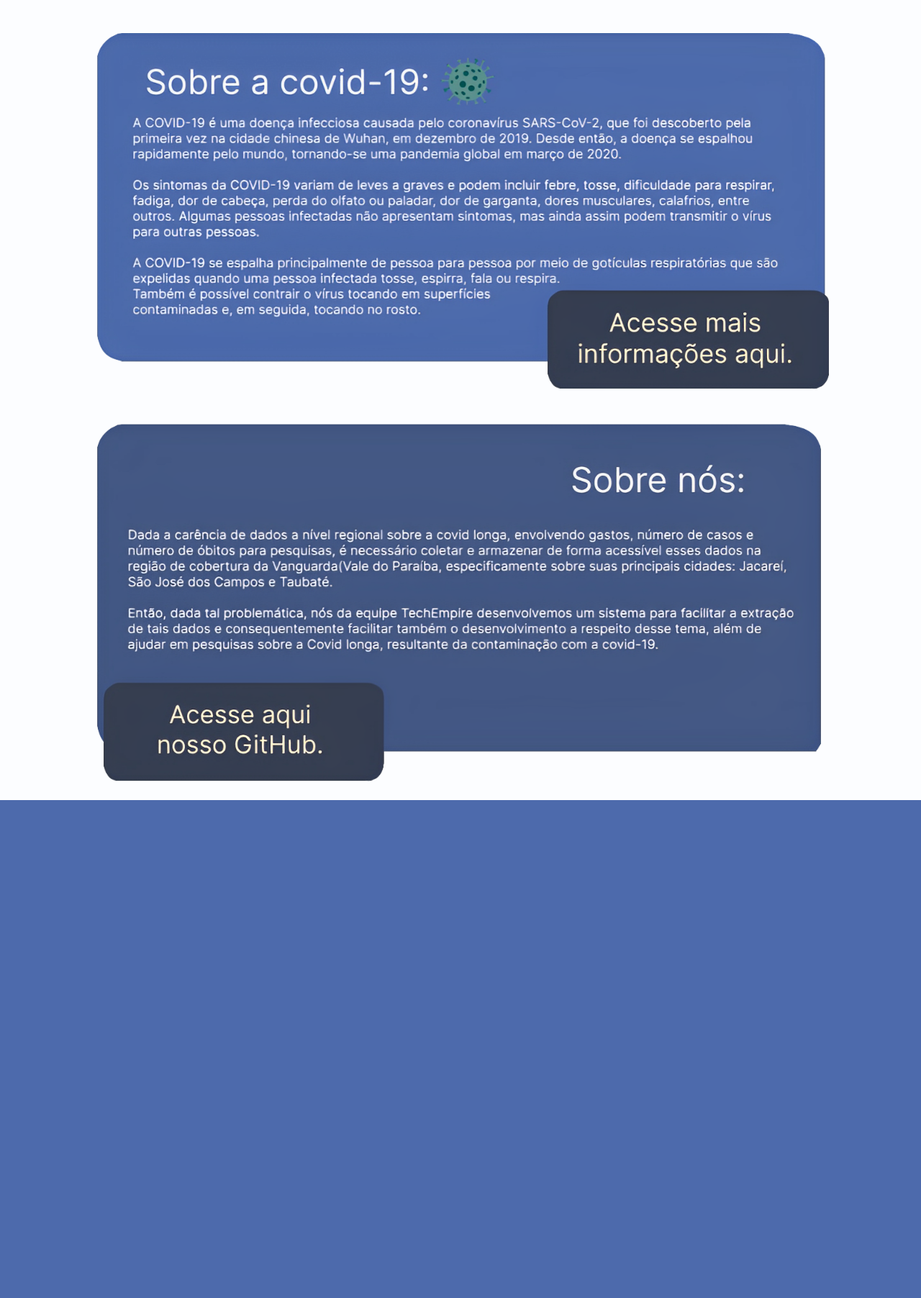
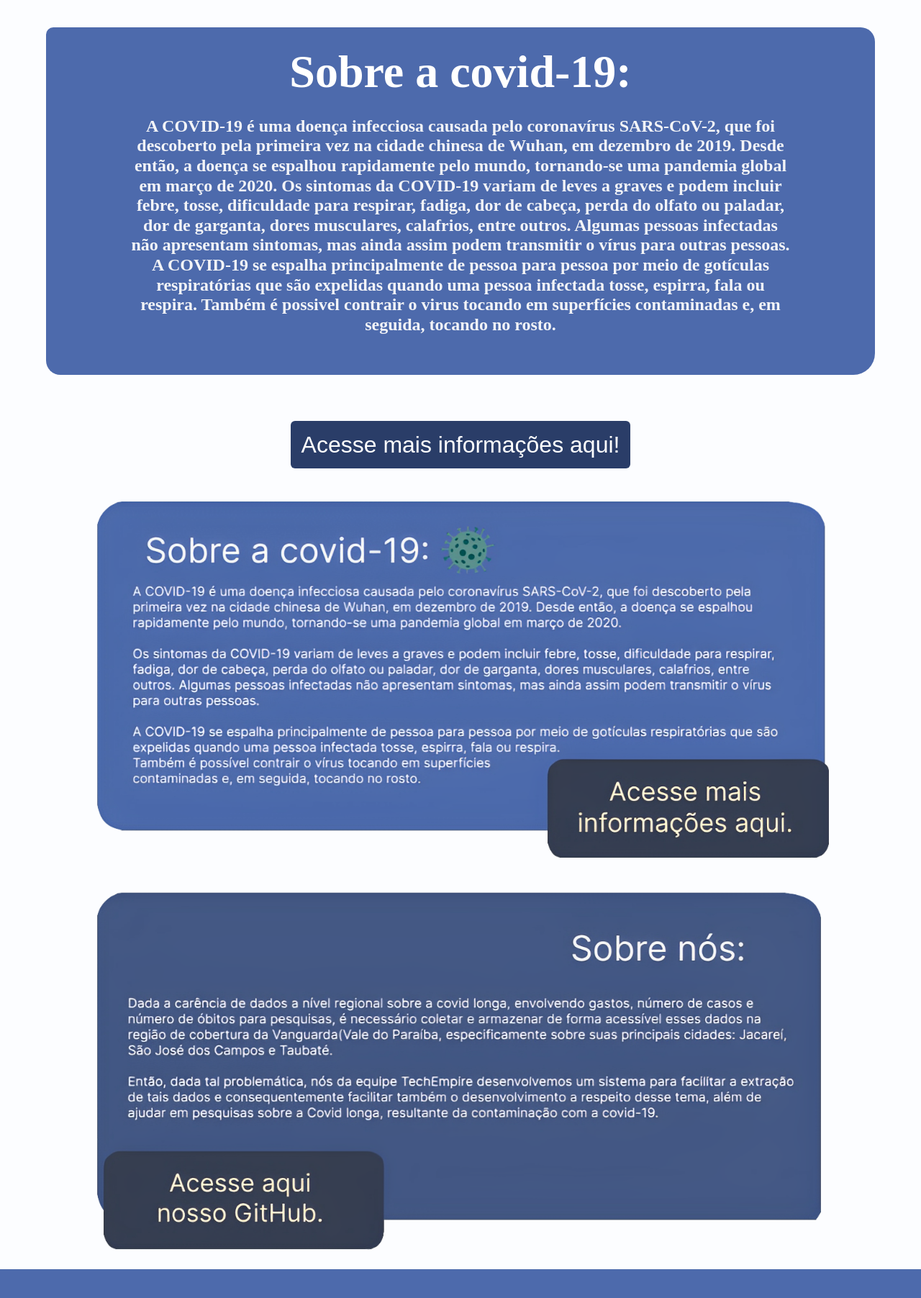
Before and after one commit to APIEquipe/EquipeTechEmpireAPI, a Flask app: page /sobre in a window 1280 px wide; the page is wider, and only the part inside the window is pictured. Shown: the part 127-1931 px from the top of that part at 72% size. Before the commit the page ends 1239 px from the top of that part, so only its background shows below. Run offline with Flask 2, Linux system fonts and the light colour scheme.

Commit message:
Mudança na página Sobre, troca das imagens por texto

```diff
--- a/FrontEnd/app.py
+++ b/FrontEnd/app.py
@@ -19,7 +19,7 @@ def sobre():
     return render_template("sobre.html")
 
 @app.route("/info")
-def sobre():
+def info():
     return render_template("covid.html")
 
 @app.route("/graficos")
--- /dev/null
+++ b/FrontEnd/static/css/formas.css
@@ -0,0 +1,44 @@
+.texto{
+    background-color: #FCFDFF;
+}
+
+.texto div{
+    letter-spacing: 5%;
+    background-color: #4D6AAC;
+    margin: 5%;
+    border-radius: 10px 20px 30px;
+    margin-top: 3%;
+}
+.texto h1{
+    font-size: 8vh;
+    text-align:center;
+    letter-spacing: 5%;
+    color: #FFFFFF;
+    border-radius: 10px 20px 30px;
+    margin-top: 3%;
+  }
+
+  .texto h2{
+    text-decoration: none;
+    font-size: 3vh;
+    text-align: center;
+    letter-spacing: 5%;
+    color: #f3f4f7;
+
+  }
+
+#botao{
+      background: #2a3d68;
+      border-radius: 6px;
+      padding: 15px;
+      cursor: pointer;
+      color: #fff;
+      border: none;
+      font-size: 4vh;
+      cursor: pointer;
+}
+
+.btn{
+    width: 100%;
+    text-align: center;
+}
--- a/FrontEnd/templates/base.html
+++ b/FrontEnd/templates/base.html
@@ -6,6 +6,7 @@
     <meta name="viewport" content="width=device-width, initial-scale=1.0">
     <link rel="stylesheet" href="{{url_for ('static', filename='css/normalize.css') }}">
     <link rel="stylesheet" href="{{url_for ('static', filename='css/styles.css') }}">
+    <link rel="stylesheet" href="{{url_for ('static', filename='css/formas.css') }}">
 
 
     {% block titulo %}{% endblock %}
--- a/FrontEnd/templates/sobre.html
+++ b/FrontEnd/templates/sobre.html
@@ -7,6 +7,24 @@
 {% block conteudo %}
 
 <div class="Main">
+
+
+<div class="texto">
+    <div>
+        <h1>Sobre a covid-19:</h1>
+        <h2>A COVID-19 é uma doença infecciosa causada pelo coronavírus SARS-CoV-2, que foi descoberto pela primeira vez na cidade chinesa de Wuhan, em dezembro de 2019. Desde então, a doença se espalhou rapidamente pelo mundo, tornando-se uma pandemia global em março de 2020.
+
+        Os sintomas da COVID-19 variam de leves a graves e podem incluir febre, tosse, dificuldade para respirar, fadiga, dor de cabeça, perda do olfato ou paladar, dor de garganta, dores musculares, calafrios, entre outros. Algumas pessoas infectadas não apresentam sintomas, mas ainda assim podem transmitir o vírus para outras pessoas.
+
+        A COVID-19 se espalha principalmente de pessoa para pessoa por meio de gotículas respiratórias que são expelidas quando uma pessoa infectada tosse, espirra, fala ou respira.
+        Também é possivel contrair o virus tocando em superfícies contaminadas e, em seguida, tocando no rosto.</h2>
+        <br>
+        <br>
+        <br>
+   </div>
+</div>
+<div class="btn"><a href="https://aminoapps.com/c/crie-seu-oc/page/item/como-se-tornar-humano/6PdR_G33HYIPdRmJ80kzBekv1PB4BjgeG4p"><button id="botao">Acesse mais informações aqui!</button></a></div>
+
 
         <h2>
             <div class="row">
```
Also changed, not shown: FrontEnd/static/css/styles.css (line endings or trailing spaces).
